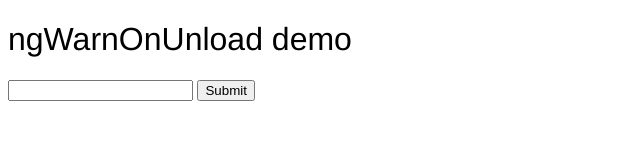
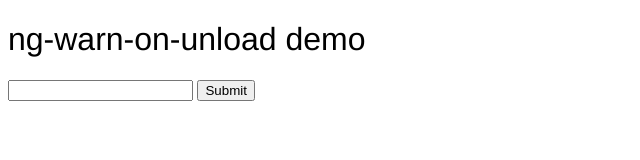
Before and after one commit to aderowbotham/ng-warn-on-unload, a website: page demo/index.html in a window 1280 px wide. Shown: the whole page, without its empty margins (0-640 px from the left). Drawn offline with nearby package versions, Linux system fonts and the light colour scheme.

Commit message:
renamed to lowercase-with-dashes

```diff
--- a/bower.json
+++ b/bower.json
@@ -4,7 +4,7 @@
   "authors": [
     "Adrian Rowbotham <aderowbotham@gmail.com>"
   ],
-  "description": "Angular directive wrapper for Shadowbox.js",
+  "description": "AAngular directive to triggger window.onbeforeunload()",
   "ignore": ["bower_components"],
   "dependencies": {
     "angular": "#>=1.3"
--- a/demo/index.html
+++ b/demo/index.html
@@ -18,7 +18,7 @@
     <body>
       <div ng-app="app" ng-warn-on-unload="{{ !productForm.$pristine }}" ng-warn-on-unload-msg="You have made unsaved changes to this product.">
 
-        <h1>ngWarnOnUnload demo</h1>
+        <h1>ng-warn-on-unload demo</h1>
 
         <form name="productForm">
             <input type="text" ng-model="product.name">
```
Also changed, not shown: readme.md.
